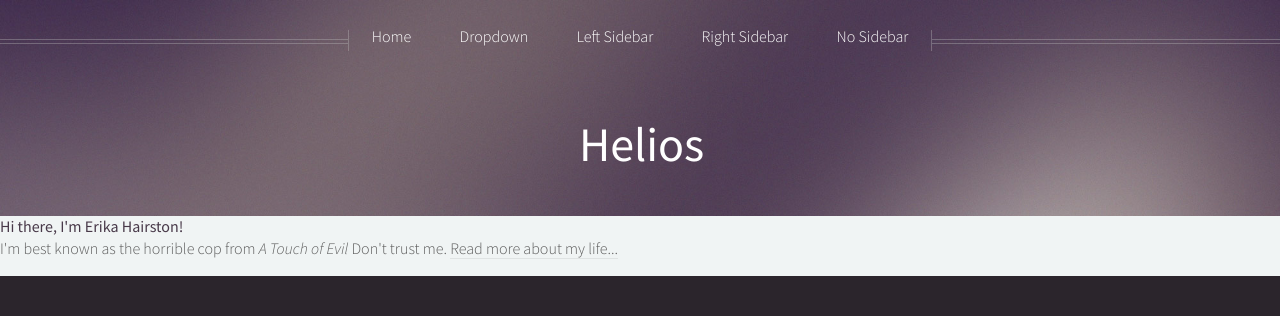
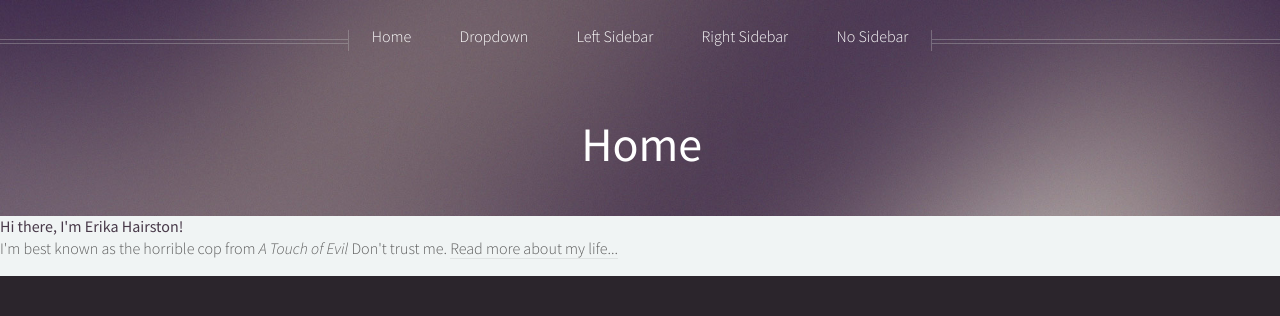
Before and after one commit to erikahairston/erikahairston.github.io, a Jekyll site: the page built from index.html, in a window 1280 px wide. Shown: the top 316 px of the page. Built offline with Jekyll 4.4.1, drawn with Linux system fonts in a browser that asks for light colours.

```diff
--- a/_layouts/default.html
+++ b/_layouts/default.html
@@ -16,7 +16,7 @@
 					<!-- Inner -->
 						<div class="inner">
 							<header>
-								<h1><a href="index.html" id="logo">Helios</a></h1>
+								<h1><a href="index.html" id="logo">{{ page.pageName }}</a></h1>
 							</header>
 						</div>
 
--- a/index.html
+++ b/index.html
@@ -1,6 +1,7 @@
 ---
 layout: default
 title: Erika Hairston
+pageName: Home
 ---
 <div class="blurb">
 	<h1>Hi there, I'm Erika Hairston!</h1>
```
